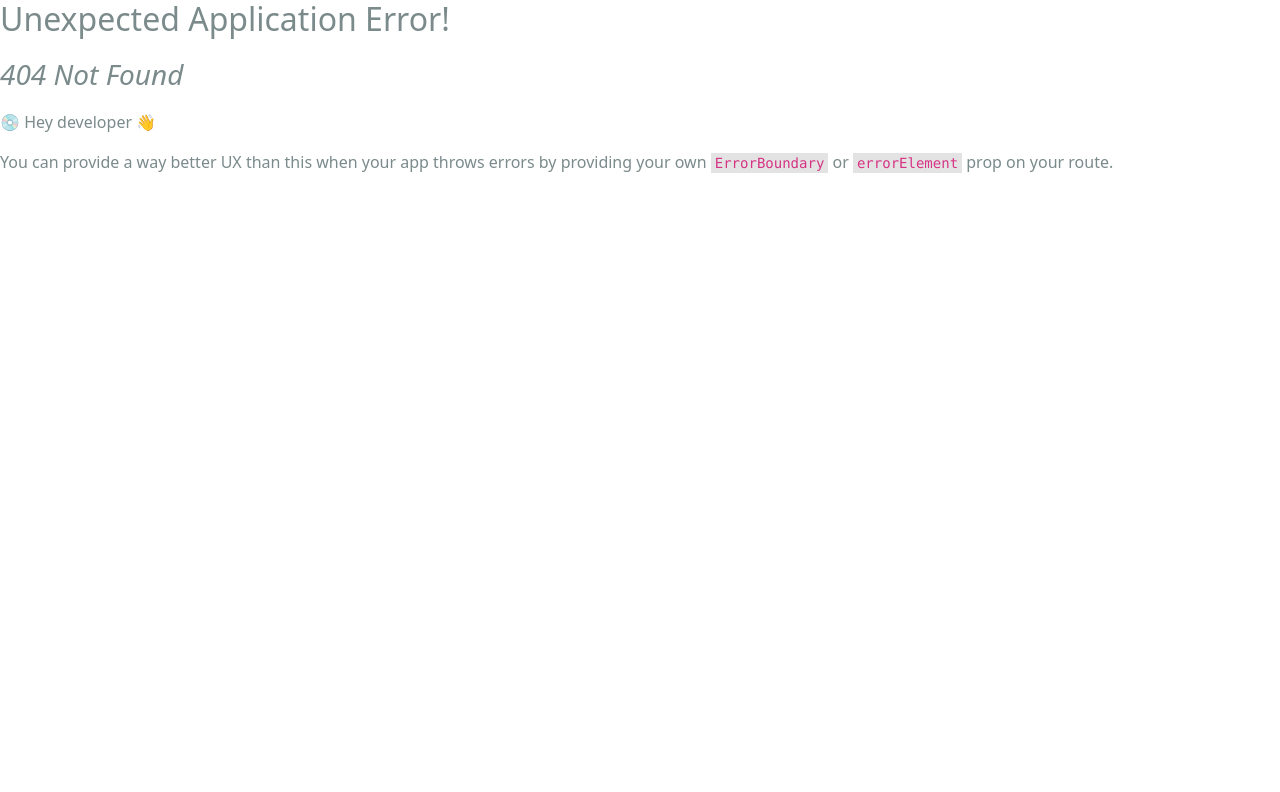
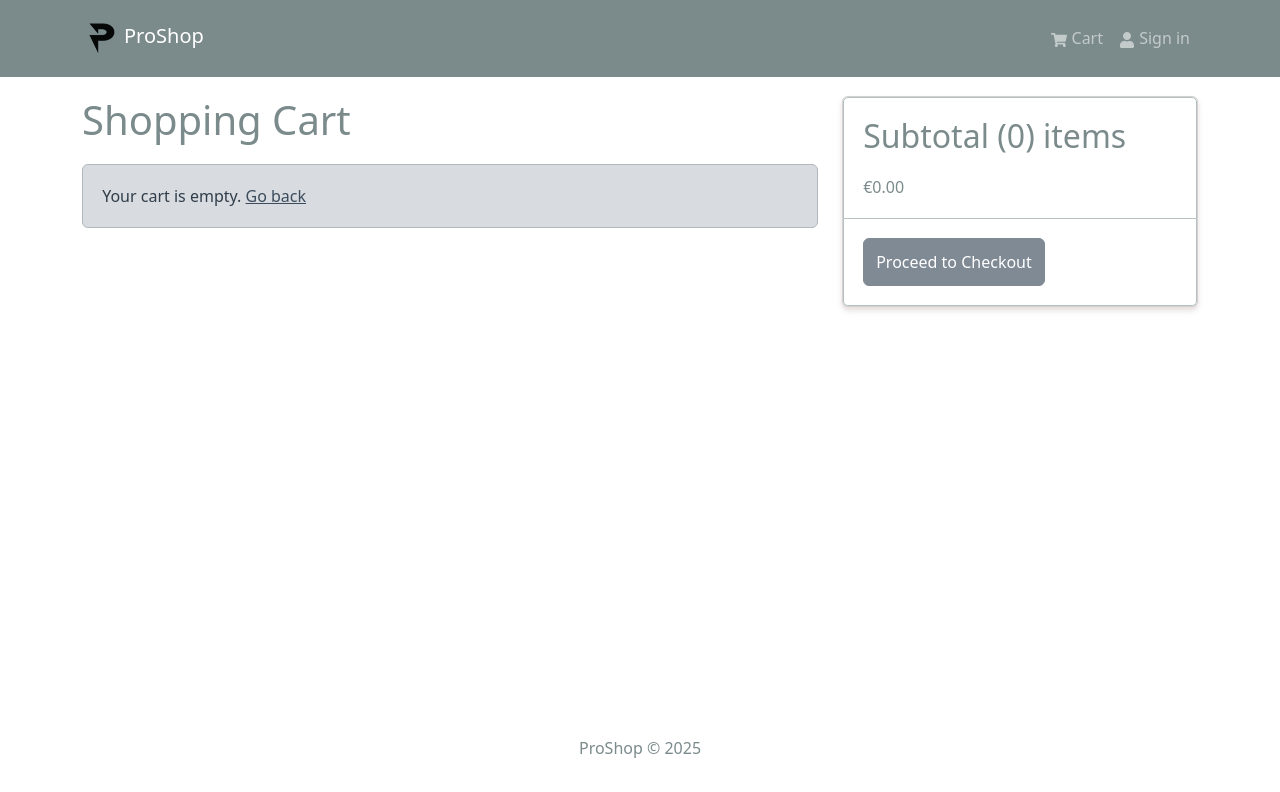
Before and after one commit to devidduma/proshop, a React (Vite) app in the folder frontend/: page /cart in a window 1280 px wide. Before the commit this address had no page. Shown: the top 792 px of the page. Built offline with nearby package versions, Linux system fonts and the light colour scheme.

Commit message:
feat(screens): Cart items

```diff
--- a/frontend/src/main.jsx
+++ b/frontend/src/main.jsx
@@ -1,22 +1,24 @@
-import { StrictMode } from 'react'
-import { createRoot } from 'react-dom/client'
-import { Provider } from 'react-redux'
-// import 'bootstrap/dist/css/bootstrap.min.css'
-import './assets/styles/bootstrap.custom.css'
-import './assets/styles/index.css'
-import './index.css'
-import App from './App.jsx'
+import { StrictMode } from 'react';
+import { createRoot } from 'react-dom/client';
+import { Provider } from 'react-redux';
+// import 'bootstrap/dist/css/bootstrap.min.css';
+import './assets/styles/bootstrap.custom.css';
+import './assets/styles/index.css';
+import './index.css';
+import store from './store.js';
+import axios from "axios";
+import App from './App.jsx';
 import {createBrowserRouter, createRoutesFromElements, Route, RouterProvider} from "react-router-dom";
 import HomeScreen from "./screens/HomeScreen.jsx";
 import ProductScreen from "./screens/ProductScreen.jsx";
-import store from './store.js';
-import axios from "axios";
+import CartScreen from "./screens/CartScreen.jsx";
 
 const router = createBrowserRouter(
     createRoutesFromElements(
         <Route path="/" element={<App />}>
             <Route index={true} path="/" element={<HomeScreen />} />
             <Route path="/product/:id" element={<ProductScreen />} />
+            <Route path="/cart" element={<CartScreen />} />
         </Route>
     )
 )
--- /dev/null
+++ b/frontend/src/screens/CartScreen.jsx
@@ -0,0 +1,83 @@
+import { Link, useNavigate } from "react-router-dom";
+import { useDispatch, useSelector } from "react-redux";
+import { Row, Col, ListGroup, Image, Form, Button, Card } from "react-bootstrap";
+import { FaTrash } from "react-icons/fa";
+import Message from "../components/Message";
+import { addToCart } from "../slices/cartSlice";
+
+const CartScreen = () => {
+    const navigate = useNavigate();
+    const dispatch = useDispatch();
+
+    const cart = useSelector((state) => state.cart);
+    const { cartItems } = cart;
+
+    const addToCartHandler = async (product, qty) => {
+        dispatch(addToCart({ ...product, qty }));
+    }
+
+    return <Row>
+        <Col md={8}>
+            <h1 style={{marginBottom: "20px"}}>Shopping Cart</h1>
+            { cartItems.length === 0 ? (
+                <Message>
+                    Your cart is empty. <Link to="/">Go back</Link>
+                </Message>
+            ) : (
+                <ListGroup variant="flush">
+                    { cartItems.map((item) => (
+                        <ListGroup.Item key={ item._id }>
+                            <Row>
+                                <Col md={2}>
+                                    <Image src={ item.image } alt={item.name} fluid rounded />
+                                </Col>
+                                <Col md={3}>
+                                    <Link to={ `/product/${item._id}` }>{ item.name }</Link>
+                                </Col>
+                                <Col md={2}>
+                                    €{ item.price }
+                                </Col>
+                                <Col md={2}>
+                                    <Form.Control
+                                        as="select"
+                                        value={item.qty}
+                                        onChange={(e) => addToCartHandler(item, Number(e.target.value))}>
+                                        {[...Array(item.countInStock).keys()]
+                                            .map((x) => (
+                                                <option key={x + 1} value={x + 1}>
+                                                    {x + 1}
+                                                </option>
+                                            ))}
+                                    </Form.Control>
+                                </Col>
+                                <Col md={2}>
+                                    <Button type="button" variant="light">
+                                        <FaTrash />
+                                    </Button>
+                                </Col>
+                            </Row>
+                        </ListGroup.Item>
+                    )) }
+                </ListGroup>
+            ) }
+        </Col>
+        <Col md={4}>
+            <Card>
+                <ListGroup>
+                    <ListGroup.Item>
+                        <h2>Subtotal ({ cartItems.reduce((acc, item) => acc + item.qty, 0) })
+                            items</h2>
+                        €{ cartItems.reduce((acc, item) => acc + item.qty * item.price, 0)
+                        .toFixed(2) }
+                    </ListGroup.Item>
+                    <ListGroup.Item>
+                        <Button type="button" className="btn-block" disabled={ cartItems.length === 0 }>
+                            Proceed to Checkout
+                        </Button>
+                    </ListGroup.Item>
+                </ListGroup>
+            </Card>
+        </Col>
+    </Row>;
+}
+export default CartScreen;
```
